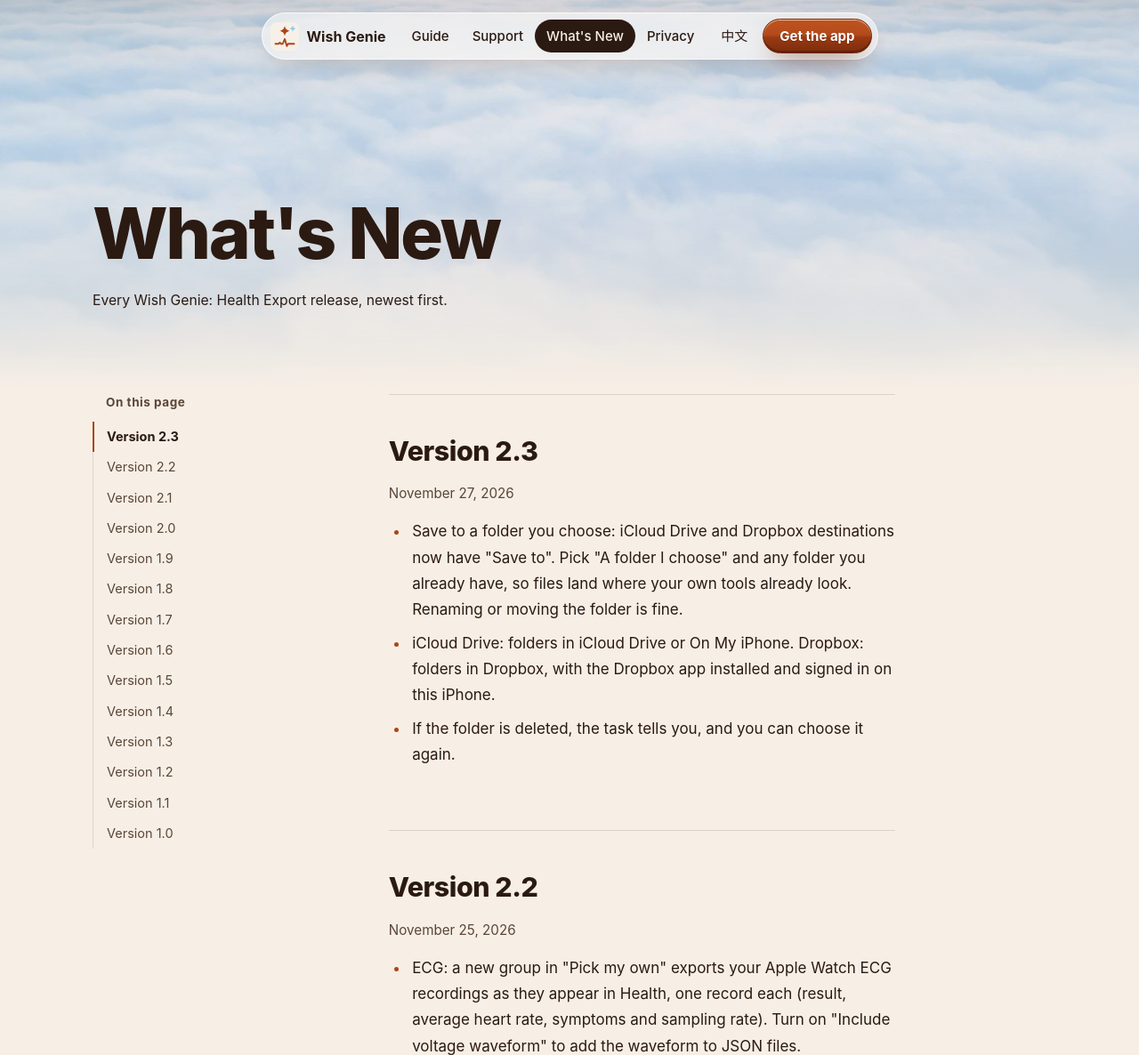
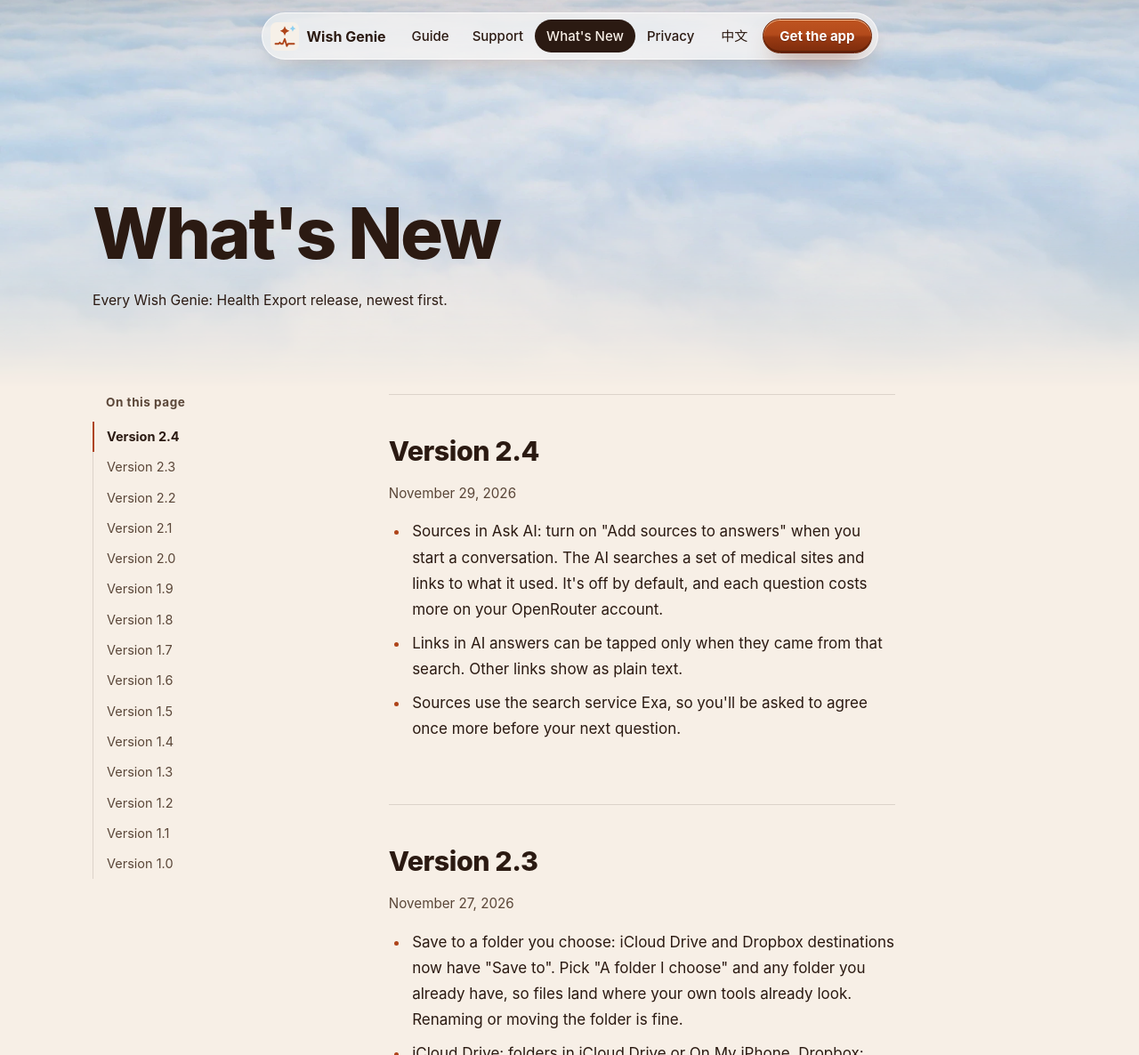
Before and after one commit to franky5440-afk/wish-genie-site, a plain HTML site: page changelog/index.html in a window 1280 px wide. Shown: the top 1186 px of the page at 89% size. Drawn offline with Linux system fonts and the light colour scheme.

Commit message:
site: 2.4 in What's New; guide header dated to the release
Co-Authored-By: Claude Fable 5.2 <noreply@anthropic.com>
Claude-Session: https://claude.ai/code/session_018hvtauAAjZpPDybpBq135Q

```diff
--- a/changelog/index.html
+++ b/changelog/index.html
@@ -33,6 +33,7 @@
 <div class="wrap doc-grid">
 <nav class="toc" aria-label="On this page"><details open><summary>On this page</summary>
 <ul>
+<li><a href="#v2-4">Version 2.4</a></li>
 <li><a href="#v2-3">Version 2.3</a></li>
 <li><a href="#v2-2">Version 2.2</a></li>
 <li><a href="#v2-1">Version 2.1</a></li>
@@ -50,6 +51,14 @@
 </ul>
 </details></nav>
 <article class="prose">
+<h2 id="v2-4">Version 2.4</h2>
+<p class="meta"><time datetime="2026-11-29">November 29, 2026</time></p>
+<ul>
+<li>Sources in Ask AI: turn on "Add sources to answers" when you start a conversation. The AI searches a set of medical sites and links to what it used. It's off by default, and each question costs more on your OpenRouter account.</li>
+<li>Links in AI answers can be tapped only when they came from that search. Other links show as plain text.</li>
+<li>Sources use the search service Exa, so you'll be asked to agree once more before your next question.</li>
+</ul>
+
 <h2 id="v2-3">Version 2.3</h2>
 <p class="meta"><time datetime="2026-11-27">November 27, 2026</time></p>
 <ul>
```
Also changed, not shown: guide/index.html (+1 -1 lines), zh/changelog/index.html (+9 -0 lines), zh/guide/index.html (+1 -1 lines), llms.txt.
